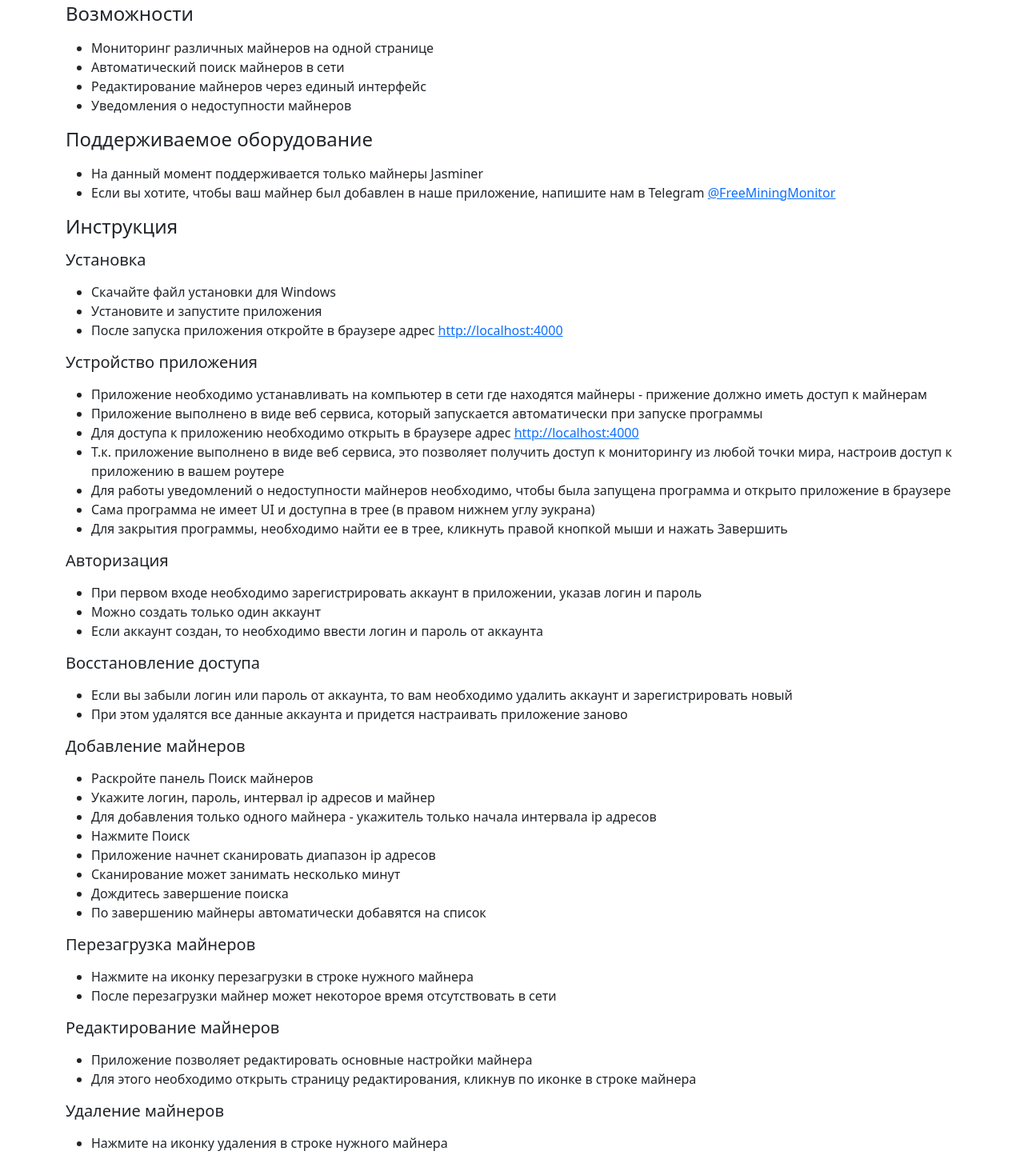
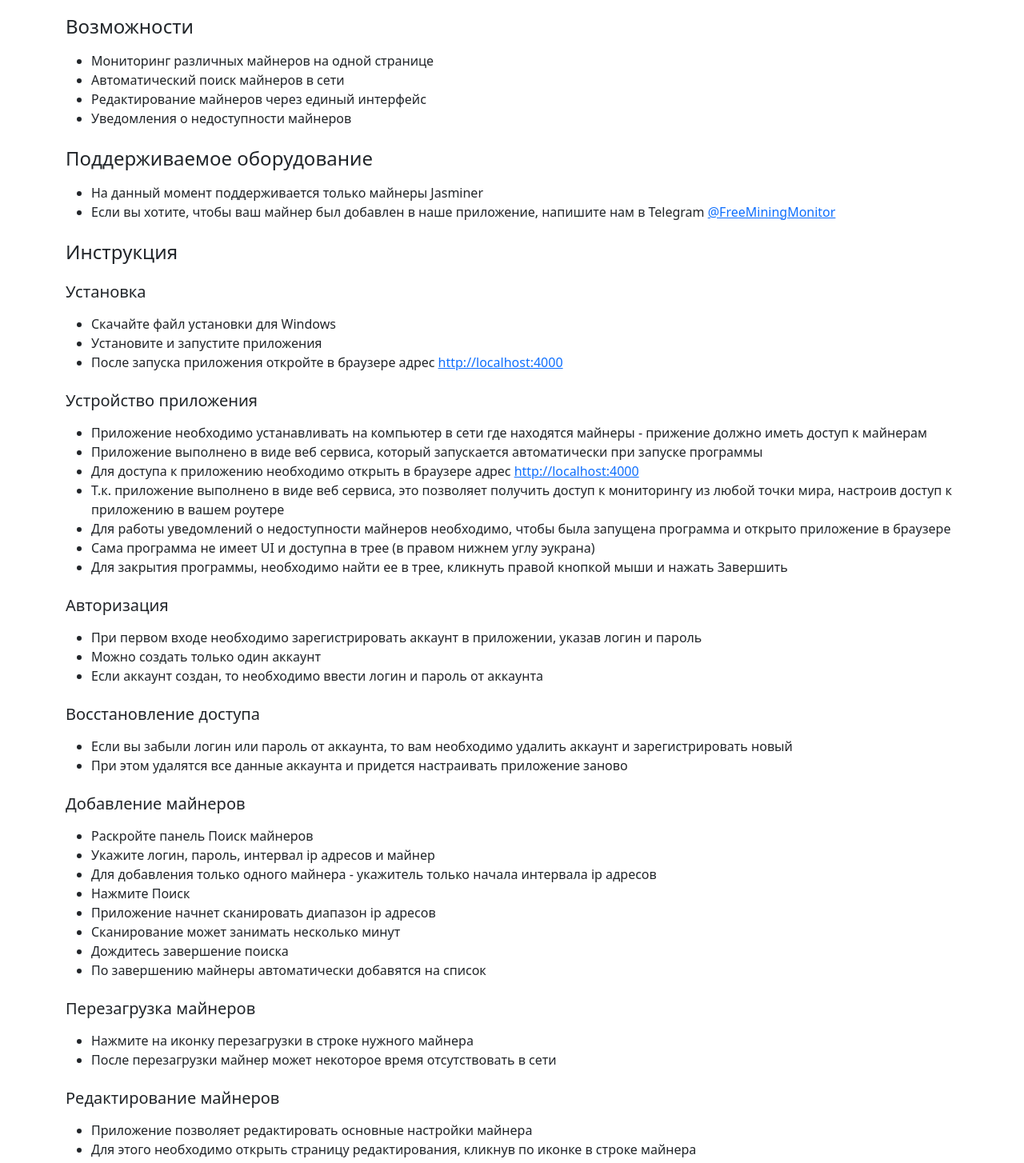
Before and after one commit to mining-monitor/mining-monitor.github.io, a plain HTML site: page index.html in a window 1280 px wide. Shown: the part 962-2416 px from the top of the page at 80% size. Drawn offline with nearby package versions, Linux system fonts and the light colour scheme.

Commit message:
Описание

```diff
--- a/index.html
+++ b/index.html
@@ -21,7 +21,7 @@
     <img src="https://mining-monitor.github.io/mining-monitor/img/mining-monitor.jpg" alt="Майнинг монитор"
       style="width: 100%;" class="mb-3" />
 
-    <h4 class="mb-3">Возможности</h4>
+    <h4 class="mb-3 mt-3">Возможности</h4>
 
     <ul>
       <li>Мониторинг различных майнеров на одной странице</li>
@@ -30,7 +30,7 @@
       <li>Уведомления о недоступности майнеров</li>
     </ul>
 
-    <h4 class="mb-3">Поддерживаемое оборудование</h4>
+    <h4 class="mb-3 mt-4">Поддерживаемое оборудование</h4>
 
     <ul>
       <li>На данный момент поддерживается только майнеры Jasminer</li>
@@ -40,9 +40,9 @@
     </ul>
 
 
-    <h4 class="mb-3">Инструкция</h4>
+    <h4 class="mb-3  mt-4">Инструкция</h4>
 
-    <h5 class="mb-3">Установка</h5>
+    <h5 class="mb-3  mt-4">Установка</h5>
 
     <ul>
       <li>Скачайте файл установки для Windows</li>
@@ -51,7 +51,7 @@
       </li>
     </ul>
 
-    <h5 class="mb-3">Устройство приложения</h5>
+    <h5 class="mb-3  mt-4">Устройство приложения</h5>
 
     <ul>
       <li>Приложение необходимо устанавливать на компьютер в сети где находятся майнеры - прижение должно иметь
@@ -67,7 +67,7 @@
       <li>Для закрытия программы, необходимо найти ее в трее, кликнуть правой кнопкой мыши и нажать Завершить</li>
     </ul>
 
-    <h5 class="mb-3">Авторизация</h5>
+    <h5 class="mb-3  mt-4">Авторизация</h5>
 
     <ul>
       <li>При первом входе необходимо зарегистрировать аккаунт в приложении, указав логин и пароль</li>
@@ -75,7 +75,7 @@
       <li>Если аккаунт создан, то необходимо ввести логин и пароль от аккаунта</li>
     </ul>
 
-    <h5 class="mb-3">Восстановление доступа</h5>
+    <h5 class="mb-3  mt-4">Восстановление доступа</h5>
 
     <ul>
       <li>Если вы забыли логин или пароль от аккаунта, то вам необходимо удалить аккаунт и зарегистрировать
@@ -83,7 +83,7 @@
       <li>При этом удалятся все данные аккаунта и придется настраивать приложение заново</li>
     </ul>
 
-    <h5 class="mb-3">Добавление майнеров</h5>
+    <h5 class="mb-3  mt-4">Добавление майнеров</h5>
 
     <ul>
       <li>Раскройте панель Поиск майнеров</li>
@@ -96,31 +96,31 @@
       <li>По завершению майнеры автоматически добавятся на список</li>
     </ul>
 
-    <h5 class="mb-3">Перезагрузка майнеров</h5>
+    <h5 class="mb-3  mt-4">Перезагрузка майнеров</h5>
 
     <ul>
       <li>Нажмите на иконку перезагрузки в строке нужного майнера</li>
       <li>После перезагрузки майнер может некоторое время отсутствовать в сети</li>
     </ul>
 
-    <h5 class="mb-3">Редактирование майнеров</h5>
+    <h5 class="mb-3  mt-4">Редактирование майнеров</h5>
 
     <ul>
       <li>Приложение позволяет редактировать основные настройки майнера</li>
       <li>Для этого необходимо открыть страницу редактирования, кликнув по иконке в строке майнера</li>
     </ul>
 
-    <h5 class="mb-3">Удаление майнеров</h5>
+    <h5 class="mb-3  mt-4">Удаление майнеров</h5>
 
     <ul>
       <li>Нажмите на иконку удаления в строке нужного майнера</li>
     </ul>
 
-    <h5 class="mb-3">Уведомления</h5>
+    <h5 class="mb-3  mt-4">Уведомления</h5>
 
     <p>Приложение может отправлять уведомления о недоступности майнеров в Telegram</p>
 
-    <h6 class="mb-3">Создание бота</h6>
+    <h6 class="mb-3  mt-4">Создание бота</h6>
 
     <ul>
       <li>Перед началом настройки уведомлений необходимо создать бота в Telegram</li>
@@ -134,7 +134,7 @@
         написать ему команду _/start_</li>
     </ul>
 
-    <h6 class="mb-3">Включение уведомлений</h6>
+    <h6 class="mb-3  mt-4">Включение уведомлений</h6>
 
     <ul>
       <li>Откройте панель Настройки</li>
@@ -146,7 +146,7 @@
       <li>Устраните проблемы, указанные в сообщении</li>
     </ul>
 
-    <h6 class="mb-3">Работа уведомлений</h6>
+    <h6 class="mb-3  mt-4">Работа уведомлений</h6>
 
     <ul>
       <li>Приложение периодически проверяет состояние майнеров</li>
@@ -155,7 +155,7 @@
         появится в сети</li>
     </ul>
 
-    <h6 class="mb-3">Отключение уведомлений</h6>
+    <h6 class="mb-3  mt-4">Отключение уведомлений</h6>
 
     <ul>
       <li>Для отключение уведомлений необходимо убрать выбор с чекбокса</li>
```
